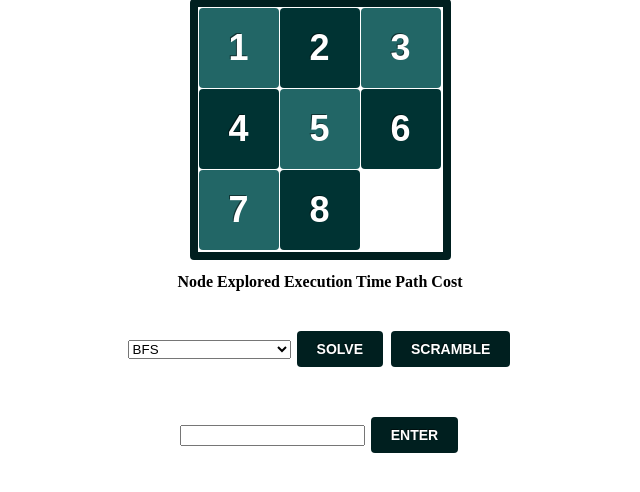
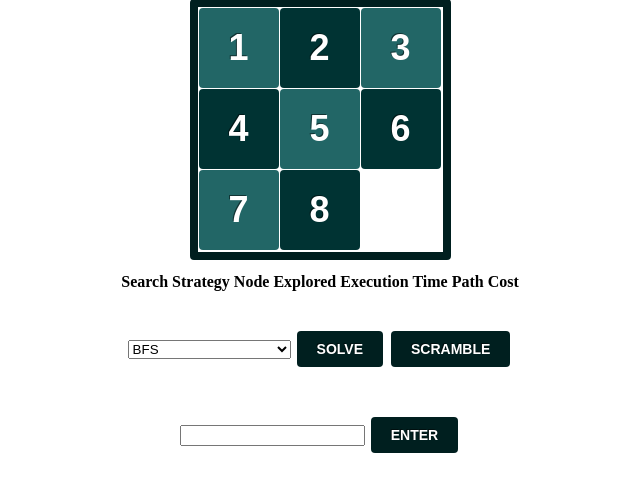
Before and after one commit to abdelrahmanabdelnabi/15-puzzle-solver, a Flask app: page / in a window 1280 px wide. Shown: the part 81-573 px from the top of the page, without its empty margins (320-960 px from the left). Run offline with Flask 2, Linux system fonts and the light colour scheme; lists and menus that the app fills with data are empty.

Commit message:
show search strategy used in view

```diff
--- a/static/js/15-puzzle.js
+++ b/static/js/15-puzzle.js
@@ -76,15 +76,17 @@
 
 				if(response['status'] == 'failure') {
 					row.innerHTML =
-				`<td>${response['nodes explored']}</td>
+				`<td>${response['strategy']}</td>
+				 <td>${response['nodes explored']}</td>
 				 <td>${response['running time']}</td>
 				 <td>No solution found</td>`;
 				} else {
 					row.innerHTML =
-					`<td>${response['nodes explored']}</td>
-					 <td>${response['running time']}</td>
-					 <td>${response['path cost']}</td>`;
-					 currentStep = 0;
+					`<td>${response['strategy']}</td>
+					<td>${response['nodes explored']}</td>
+					<td>${response['running time']}</td>
+					<td>${response['path cost']}</td>`;
+					currentStep = 0;
 					blankCell = getEmptyCell()
 					transitionEndHandler()
 				}
--- a/templates/index.html
+++ b/templates/index.html
@@ -10,6 +10,7 @@
 	<div id="stats">
 		<table id="stats-table" align="center" style="margin-top: 10px; margin-bottom: 10px; text-align: : center">
 			<tr>
+				<th>Search Strategy</th>
 				<th>Node Explored</th>
 				<th>Execution Time</th>
 				<th>Path Cost</th>
```
